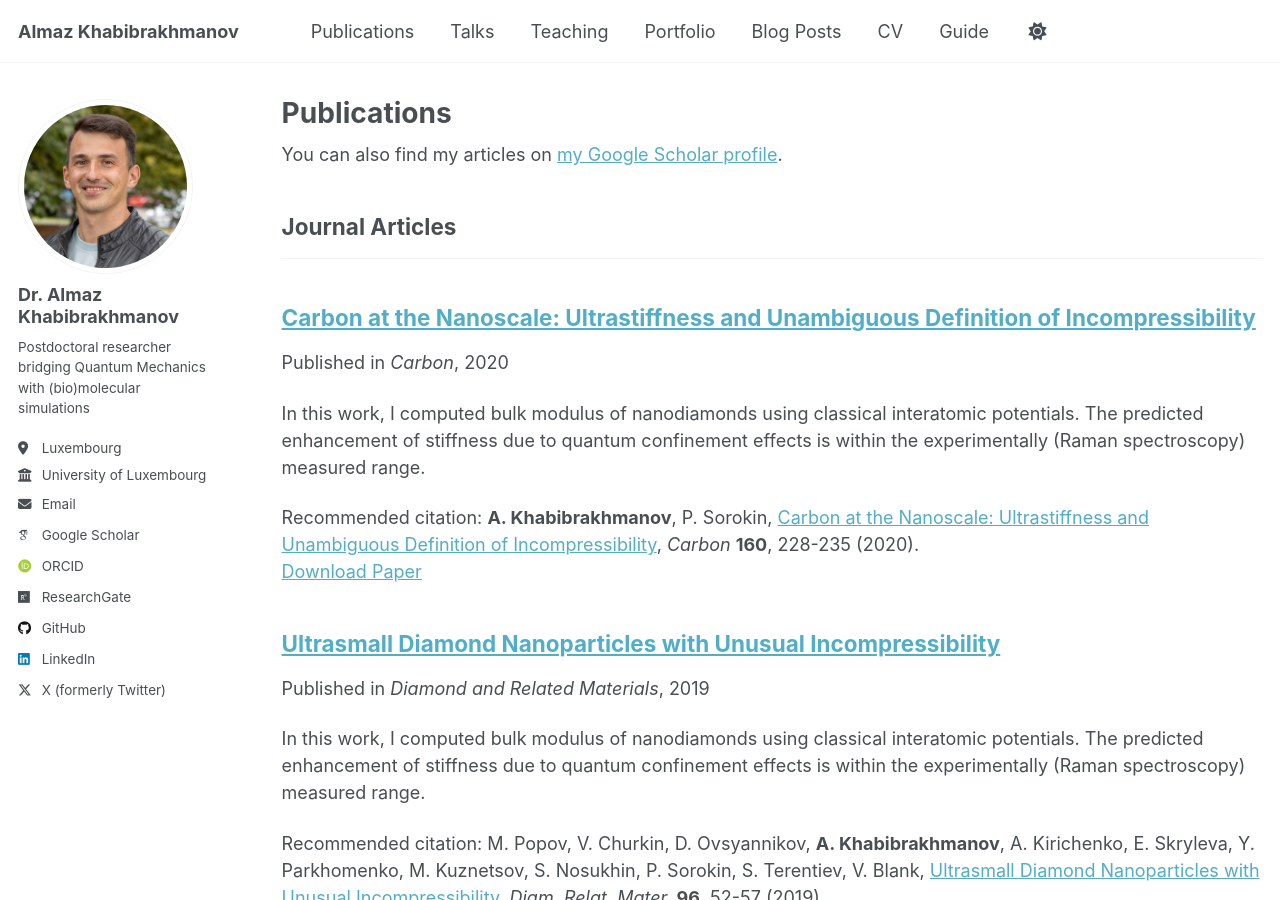
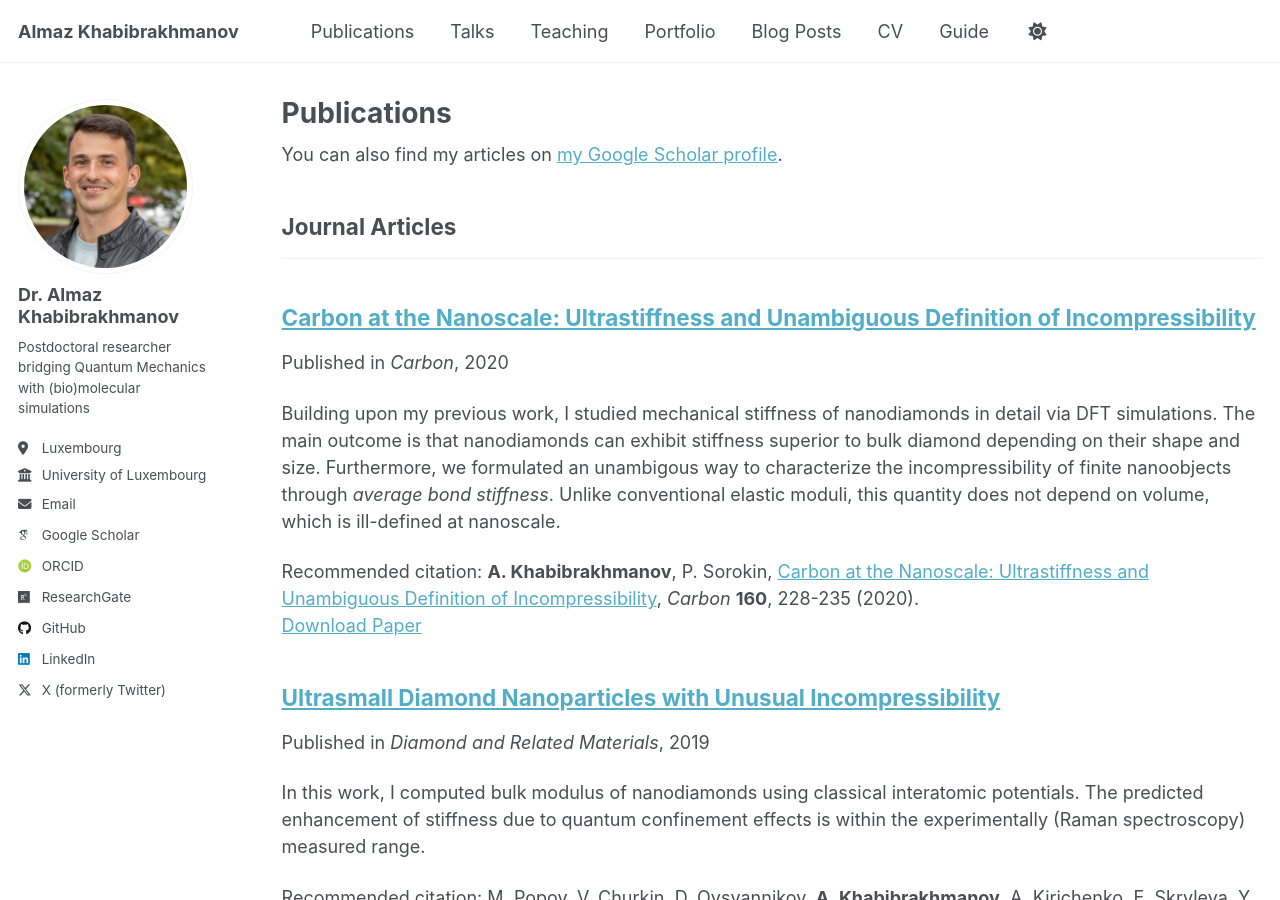
Before and after one commit to almaz-khabibrakhmanov/almaz-khabibrakhmanov.github.io, a Jekyll site: the page built from _pages/publications.html, in a window 1280 px wide and 900 px high. Built offline with Jekyll 4.4.1, drawn with Linux system fonts in a browser that asks for light colours; some web fonts are replaced; a script that is not in the unit is left out.

Commit message:
Update 2020-Nanodiamonds-Carbon.md

```diff
--- a/_publications/2020-Nanodiamonds-Carbon.md
+++ b/_publications/2020-Nanodiamonds-Carbon.md
@@ -3,11 +3,11 @@ title: "Carbon at the Nanoscale: Ultrastiffness and Unambiguous Definition of In
 collection: publications
 category: manuscripts
 permalink: /publication/2020-Nanodiamonds-Carbon
-excerpt: 'In this work, I computed bulk modulus of nanodiamonds using classical interatomic potentials. The predicted enhancement of stiffness due to quantum confinement effects is within the experimentally (Raman spectroscopy) measured range.'
+excerpt: 'Building upon my previous work, I studied mechanical stiffness of nanodiamonds in detail via DFT simulations. The main outcome is that nanodiamonds can exhibit stiffness superior to bulk diamond depending on their shape and size. Furthermore, we formulated an unambigous way to characterize the incompressibility of finite nanoobjects through <i>average bond stiffness</i>. Unlike conventional elastic moduli, this quantity does not depend on volume, which is ill-defined at nanoscale.'
 date: 2020-04-30
 venue: 'Carbon'
 #slidesurl: 'https://doi.org/10.1016/j.diamond.2019.04.033'
 paperurl: 'http://almaz-khabibrakhmanov.github.io/files/papers/2020-Nanodiamonds-Carbon.pdf'
 citation: '<b>A. Khabibrakhmanov</b>, P. Sorokin, <a href="https://doi.org/10.1016/j.carbon.2019.12.071">Carbon at the Nanoscale: Ultrastiffness and Unambiguous Definition of Incompressibility</a>, <i>Carbon</i> <b>160</b>, 228-235 (2020).'
 ---
-In the presented work, the features of mechanical stiffness of carbon nanoparticles (nanodiamonds and fullerenes) in a wide range of sizes are considered. The enhancement of nanodiamonds stiffness (comparing to bulk diamond) is studied and explained in the terms of average bond stiffness $k_0$. It is shown that $k_0$ can be useful in the description of various carbon nanostructures and gives reliable estimates of their incompressibility. Moreover, we found that $k_0$ can be well estimated based only on relaxed atomic geometry.
+In the presented work, the features of mechanical stiffness of carbon nanoparticles (nanodiamonds and fullerenes) in a wide range of sizes are considered. The enhancement of nanodiamonds stiffness (comparing to bulk diamond) is studied and explained in the terms of average bond stiffness $$k_0$$. It is shown that $$k_0$$ can be useful in the description of various carbon nanostructures and gives reliable estimates of their incompressibility. Moreover, we found that $$k_0$$ can be well estimated based only on relaxed atomic geometry.
```
